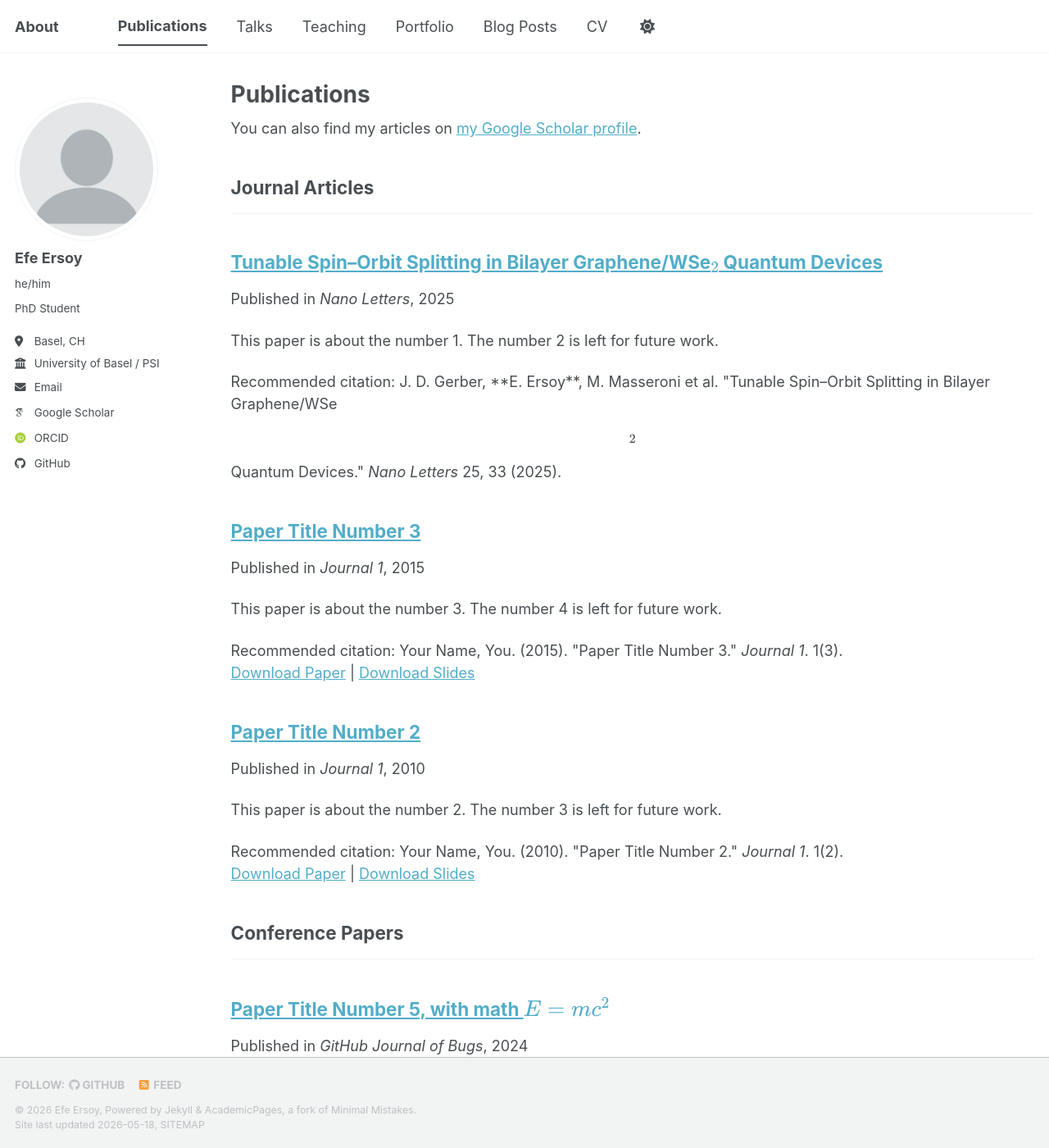
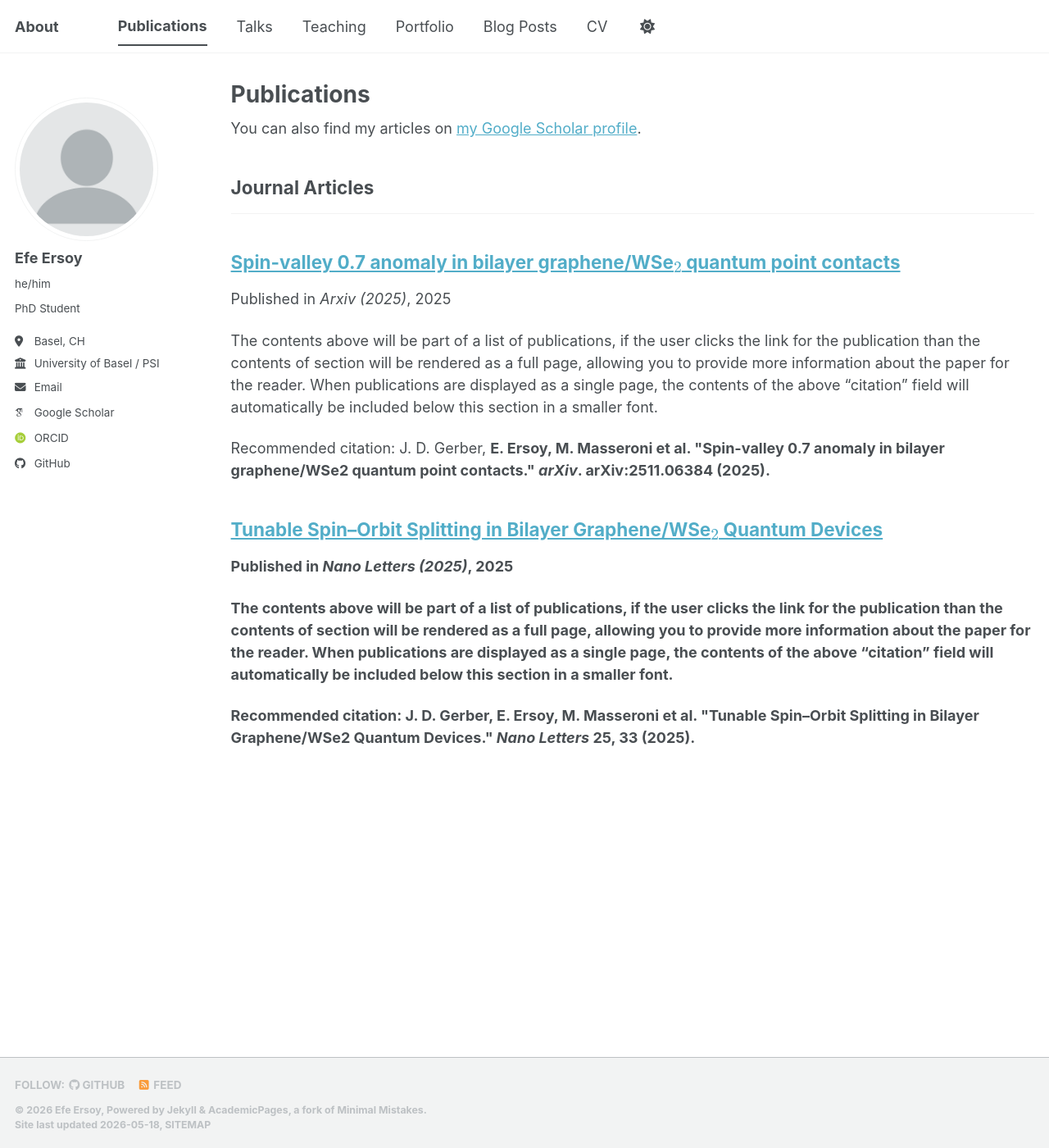
Before and after one commit to efe-ersoy/efe-ersoy.github.io, a Jekyll site: the page built from _pages/publications.html, in a window 1280 px wide and 1400 px high. Shown: the whole window at 82% size. Built offline with Jekyll 4.4.1, drawn with Linux system fonts in a browser that asks for light colours; some web fonts are replaced; a script bundle is joined from its source files by our own code; library files that are not in the unit come from our copies; some of the changed text lies outside the part shown.

Commit message:
publications

```diff
--- a/_publications/2010-10-01-paper-title-number-2.md
+++ /dev/null
@@ -1,14 +0,0 @@
----
-title: "Paper Title Number 2"
-collection: publications
-category: manuscripts
-permalink: /publication/2010-10-01-paper-title-number-2
-excerpt: 'This paper is about the number 2. The number 3 is left for future work.'
-date: 2010-10-01
-venue: 'Journal 1'
-slidesurl: 'https://academicpages.github.io/files/slides2.pdf'
-paperurl: 'https://academicpages.github.io/files/paper2.pdf'
-citation: 'Your Name, You. (2010). &quot;Paper Title Number 2.&quot; <i>Journal 1</i>. 1(2).'
----
-
-The contents above will be part of a list of publications, if the user clicks the link for the publication than the contents of section will be rendered as a full page, allowing you to provide more information about the paper for the reader. When publications are displayed as a single page, the contents of the above "citation" field will automatically be included below this section in a smaller font.
--- a/_publications/2015-10-01-paper-title-number-3.md
+++ /dev/null
@@ -1,14 +0,0 @@
----
-title: "Paper Title Number 3"
-collection: publications
-category: manuscripts
-permalink: /publication/2015-10-01-paper-title-number-3
-excerpt: 'This paper is about the number 3. The number 4 is left for future work.'
-date: 2015-10-01
-venue: 'Journal 1'
-slidesurl: 'https://academicpages.github.io/files/slides3.pdf'
-paperurl: 'https://academicpages.github.io/files/paper3.pdf'
-citation: 'Your Name, You. (2015). &quot;Paper Title Number 3.&quot; <i>Journal 1</i>. 1(3).'
----
-
-The contents above will be part of a list of publications, if the user clicks the link for the publication than the contents of section will be rendered as a full page, allowing you to provide more information about the paper for the reader. When publications are displayed as a single page, the contents of the above "citation" field will automatically be included below this section in a smaller font.
--- a/_publications/2025-06-08-paper-title-number-5.md
+++ /dev/null
@@ -1,13 +0,0 @@
----
-title: "Paper Title Number 5, with math $$E=mc^2$$"
-collection: publications
-category: conferences
-permalink: /publication/2024-02-17-paper-title-number-4
-excerpt: 'This paper is about a famous math equation, $$E=mc^2$$'
-date: 2024-02-17
-venue: 'GitHub Journal of Bugs'
-paperurl: 'https://academicpages.github.io/files/paper3.pdf'
-citation: 'Your Name, You. (2024). &quot;Paper Title Number 3.&quot; <i>GitHub Journal of Bugs</i>. 1(3).'
----
-
-Using [MathJax](https://www.mathjax.org/) in the description is supported - $$E=mc^2$$ - however, the use must be mindful that the default delimiters are `$$...$$` and `\\[...\\]` which differs from the `$...$` that is typically expected.
--- a/_publications/2025-08-07-tunable.md
+++ b/_publications/2025-08-07-tunable.md
@@ -3,11 +3,11 @@ title: "Tunable Spin–Orbit Splitting in Bilayer Graphene/WSe$$_2$$ Quantum Dev
 collection: publications
 category: manuscripts
 permalink: /publication/2025-08-07-tunable
-excerpt: 'This paper is about the number 1. The number 2 is left for future work.'
+# excerpt: 'This paper is about the number 1. The number 2 is left for future work.'
 date: 2025-08-07
-venue: 'Nano Letters'
+venue: 'Nano Letters (2025)'
 # paperurl: 'https://academicpages.github.io/files/paper1.pdf'
 # bibtexurl: 'https://academicpages.github.io/files/bibtex1.bib'
-citation: 'J. D. Gerber, **E. Ersoy**, M. Masseroni et al. &quot;Tunable Spin–Orbit Splitting in Bilayer Graphene/WSe$$_2$$ Quantum Devices.&quot; <i>Nano Letters </i> 25, 33 (2025).'
+citation: 'J. D. Gerber, <b>E. Ersoy<b>, M. Masseroni et al. &quot;Tunable Spin–Orbit Splitting in Bilayer Graphene/WSe2 Quantum Devices.&quot; <i>Nano Letters </i> 25, 33 (2025).'
 ---
 The contents above will be part of a list of publications, if the user clicks the link for the publication than the contents of section will be rendered as a full page, allowing you to provide more information about the paper for the reader. When publications are displayed as a single page, the contents of the above "citation" field will automatically be included below this section in a smaller font.
--- /dev/null
+++ b/_publications/2025-11-09-spin.md
@@ -0,0 +1,14 @@
+---
+title: "Spin-valley 0.7 anomaly in bilayer graphene/WSe$$_2$$ quantum point contacts"
+collection: publications
+category: manuscripts
+permalink: /publication/2025-11-09-spin
+# excerpt: 'This paper is about the number 2. The number 3 is left for future work.'
+date: 2025-11-09
+venue: 'Arxiv (2025)'
+# slidesurl: 'https://academicpages.github.io/files/slides2.pdf'
+# paperurl: 'https://academicpages.github.io/files/paper2.pdf'
+citation: 'J. D. Gerber, <b>E. Ersoy<b>, M. Masseroni et al. &quot;Spin-valley 0.7 anomaly in bilayer graphene/WSe2 quantum point contacts.&quot; <i>arXiv</i>. arXiv:2511.06384 (2025).'
+---
+
+The contents above will be part of a list of publications, if the user clicks the link for the publication than the contents of section will be rendered as a full page, allowing you to provide more information about the paper for the reader. When publications are displayed as a single page, the contents of the above "citation" field will automatically be included below this section in a smaller font.
```
Also changed, not shown: _publications/2024-02-17-paper-title-number-4.md (deleted, +0 -13 lines).
